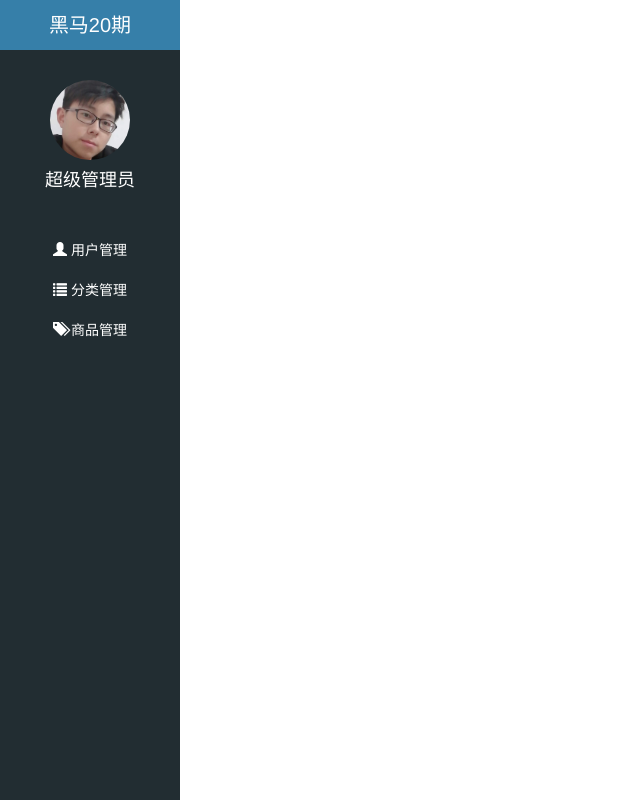
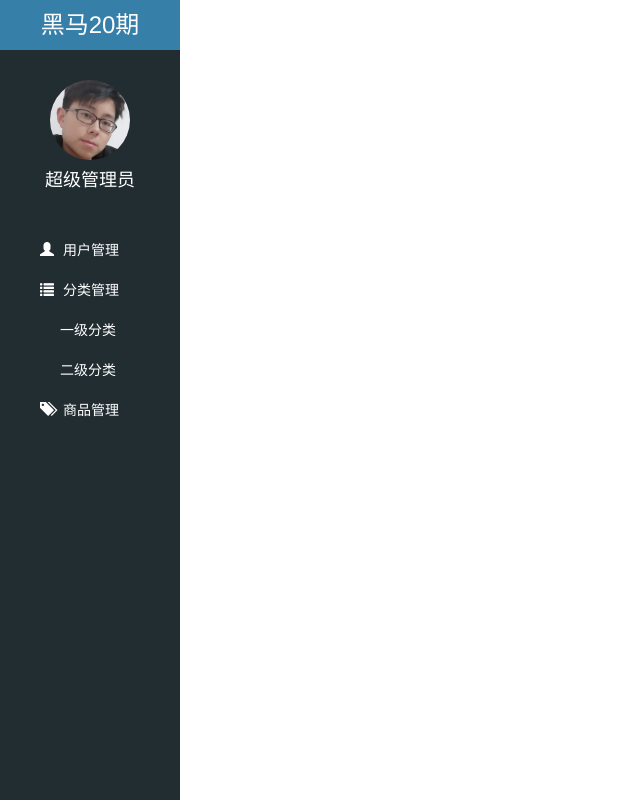
Before and after one commit to wenruyan/letao, a website: page public/back/index.html in a window 1280 px wide. Both pictures are taken after a click on the link "分类管理". Shown: the whole page, without its empty margins (0-640 px from the left). Drawn offline with Linux system fonts and the light colour scheme.

Commit message:
侧边栏完成

```diff
--- a/public/back/css/common.css
+++ b/public/back/css/common.css
@@ -42,7 +42,7 @@ a:active{
   line-height: 50px;
   background-color: #367FA9;
   text-align: center;
-  font-size: 20px;
+  font-size: 24px;
 }
 .lt_aside .brand a{
   color: white;
@@ -68,11 +68,22 @@ a:active{
 }
 .lt_aside  .nav{
   padding-left: 0;
+  margin-bottom: 0;
 }
 .lt_aside  .nav li a{
   height: 40px;
   line-height: 40px;
   display: block;
   color: white;
-  text-align: center;
+  padding-left: 40px;
 }
+.lt_aside  .nav i{
+  margin-right: 5px;
+}
+.lt_aside  .nav .child a{
+  padding-left: 60px;
+}
+/*.lt_aside .nav li a.curretn{*/
+  /*border: 3px solid #006699;*/
+  /*background-color: #1D1F21;*/
+/*}*/
--- a/public/back/index.html
+++ b/public/back/index.html
@@ -24,10 +24,14 @@
        </a>
        </li>
        <li>
-         <a href="#">
+         <a href="javascript:;" class="category">
            <i class="glyphicon glyphicon-list"></i>
            <span>分类管理</span>
          </a>
+         <div class="child" style="display: none">
+           <a href="#">一级分类</a>
+           <a href="#">二级分类</a>
+         </div>
        </li>
        <li>
          <a href="#">
@@ -39,6 +43,7 @@
      </ul>
    </div>
  </div>
+
 </body>
 </html>
 <script src="lib/jquery/jquery.min.js"></script>
--- a/public/back/js/common.js
+++ b/public/back/js/common.js
@@ -17,3 +17,8 @@ $(document).ajaxStop(function() {
     NProgress.done();
   }, 500);
 });
+
+// 分类管理
+$('.lt_aside .nav .category').click(function () {
+  $('.child').slideToggle();
+})
```
